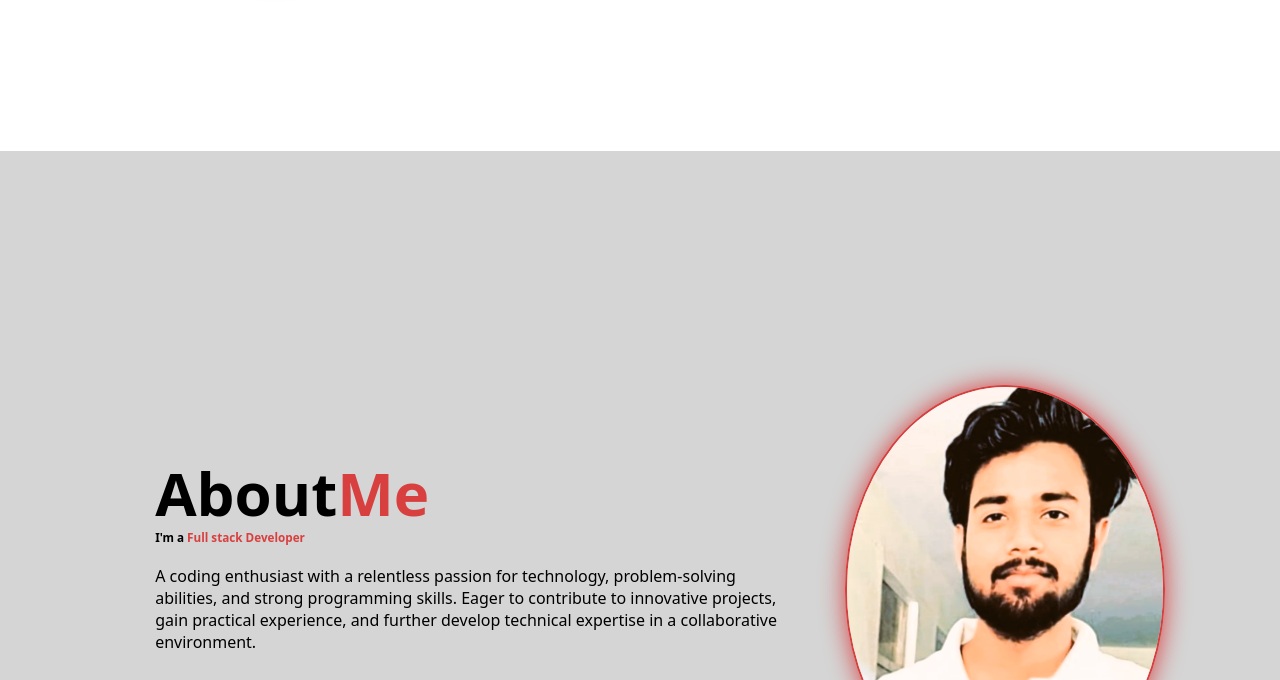
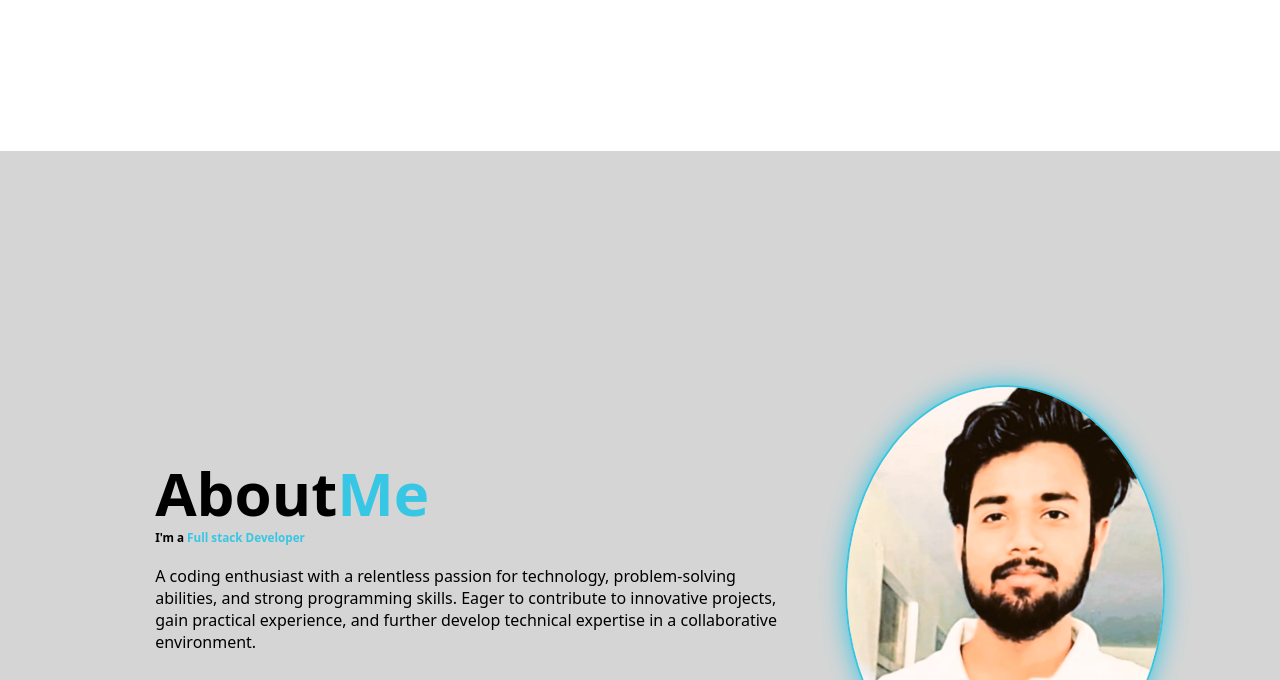
Before and after one commit to Amritraj994/Portfolio, a plain HTML site: page index.html in a window 1280 px wide. Shown: the part 649-1329 px from the top of the page. Drawn offline with nearby package versions, Linux system fonts and the light colour scheme.

Commit message:
Update style.css
change root color

```diff
--- a/style.css
+++ b/style.css
@@ -13,7 +13,7 @@
     --bg-color: #fff;
     --snd-bg-color: #d5d5d5;
     --text-color: #000;
-    --main-color: #d83c3cfa;
+    --main-color: #34c6e3fa;
 
 
 }
```
